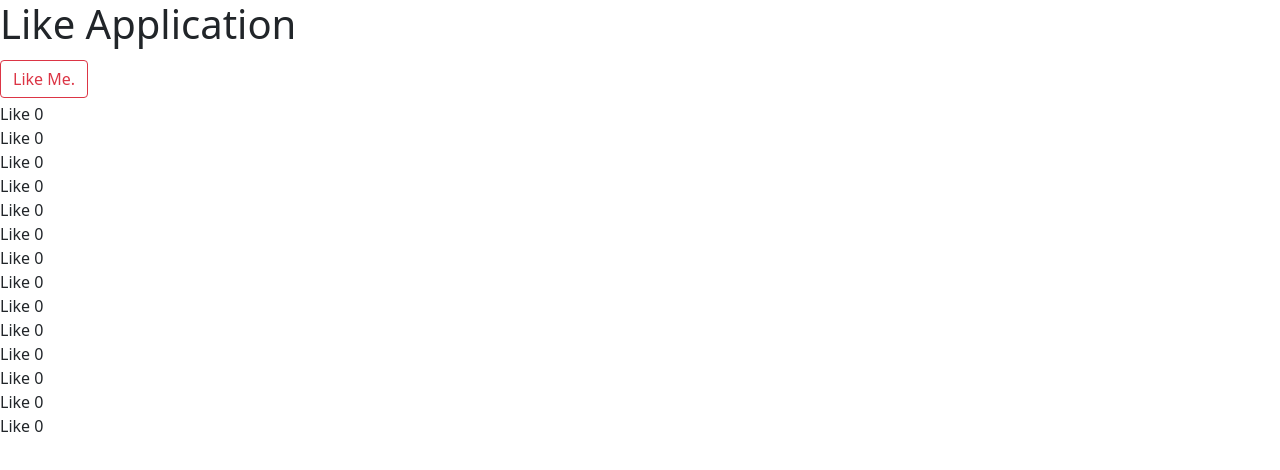
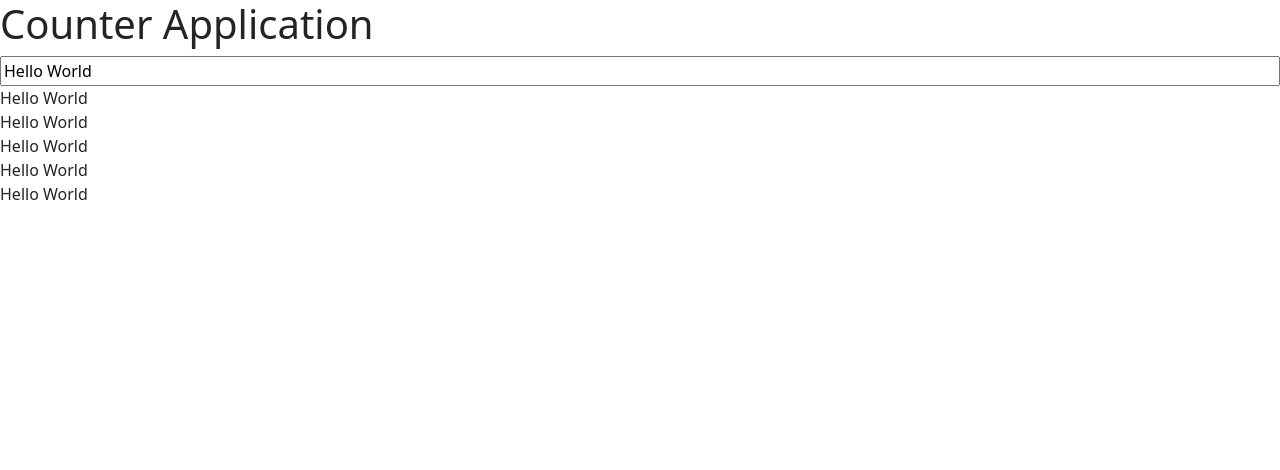
Before and after one commit to dhonevrushabh07/my-react-project-day19, a React (Create React App) app: page / in a window 1280 px wide. Shown: the top 470 px of the page. Built offline with nearby package versions, Linux system fonts and the light colour scheme.

Commit message:
app.js input box

```diff
--- a/src/App.js
+++ b/src/App.js
@@ -9,35 +9,25 @@ export default function App() {
 }
 
 function MyComponent() {
-  let [counter, setCounter] = useState(0);
-  const increment = () => {
-    counter++;
-    setCounter(counter);
+  let [msg, setMsg] = useState("Hello World");
+  const changeMessage = (e) => {
+    setMsg(e.target.value);
   };
+
   return (
     <div>
-      <h1>Like Application</h1>
+      <h1>Counter Application</h1>
       <input
-        className="btn btn-outline-danger my-1"
-        type="button"
-        value="Like Me."
-        onClick={increment}
+        className="w-100"
+        type="text"
+        value={msg}
+        onChange={changeMessage}
       />
-
-      <div>Like {counter}</div>
-      <div>Like {counter}</div>
-      <div>Like {counter}</div>
-      <div>Like {counter}</div>
-      <div>Like {counter}</div>
-      <div>Like {counter}</div>
-      <div>Like {counter}</div>
-      <div>Like {counter}</div>
-      <div>Like {counter}</div>
-      <div>Like {counter}</div>
-      <div>Like {counter}</div>
-      <div>Like {counter}</div>
-      <div>Like {counter}</div>
-      <div>Like {counter}</div>
+      <div>{msg}</div>
+      <div>{msg}</div>
+      <div>{msg}</div>
+      <div>{msg}</div>
+      <div>{msg}</div>
     </div>
   );
 }
```
